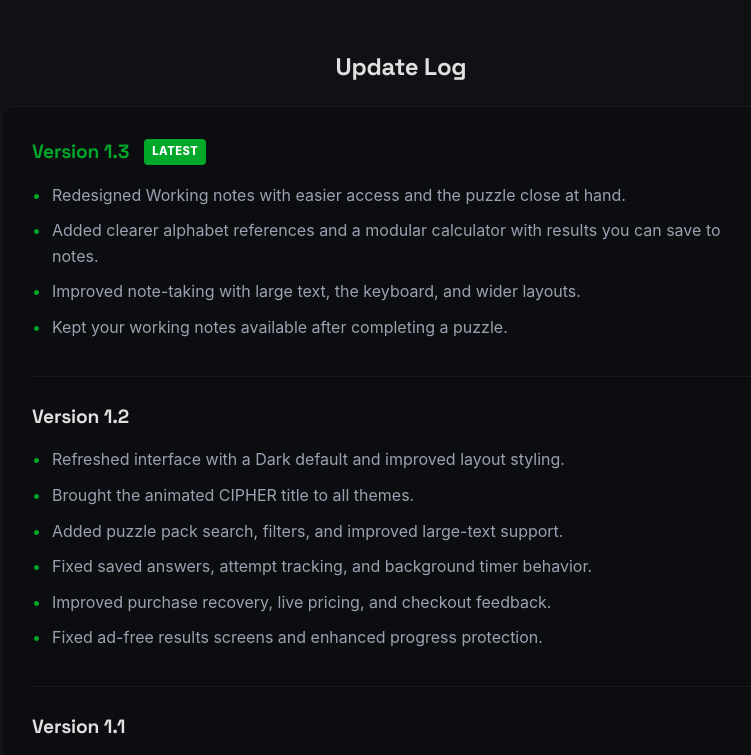
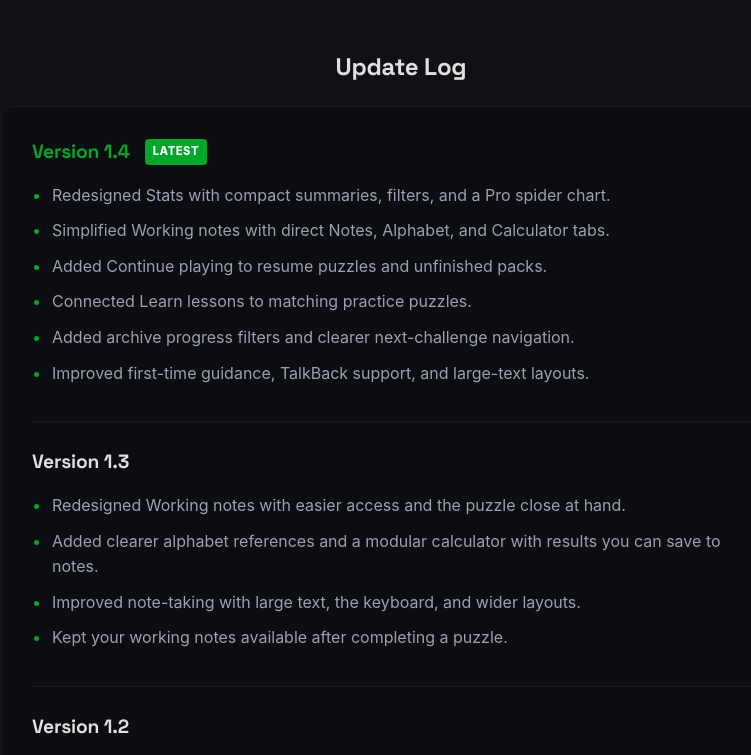
Before and after one commit to metergames/metergames, a plain HTML site: page cipher.html in a window 1280 px wide. Shown: the part 3960-4715 px from the top of the page, without its empty margins (239-990 px from the left). Drawn offline with Linux system fonts and the light colour scheme.

Commit message:
Update Cipher changelog: add v1.4 entry

```diff
--- a/cipher.html
+++ b/cipher.html
@@ -200,9 +200,21 @@
                 <div class="changelog-box">
                     <div class="version-entry">
                         <div class="version-header">
-                            <span class="version-title" style="color: var(--cipher-accent)">Version 1.3</span>
+                            <span class="version-title" style="color: var(--cipher-accent)">Version 1.4</span>
                             <span class="badge-latest" style="background: var(--cipher-accent)">Latest</span>
                         </div>
+                        <ul class="feature-list">
+                            <li>Redesigned Stats with compact summaries, filters, and a Pro spider chart.</li>
+                            <li>Simplified Working notes with direct Notes, Alphabet, and Calculator tabs.</li>
+                            <li>Added Continue playing to resume puzzles and unfinished packs.</li>
+                            <li>Connected Learn lessons to matching practice puzzles.</li>
+                            <li>Added archive progress filters and clearer next-challenge navigation.</li>
+                            <li>Improved first-time guidance, TalkBack support, and large-text layouts.</li>
+                        </ul>
+                    </div>
+
+                    <div class="version-entry">
+                        <div class="version-header"><span class="version-title">Version 1.3</span></div>
                         <ul class="feature-list">
                             <li>Redesigned Working notes with easier access and the puzzle close at hand.</li>
                             <li>Added clearer alphabet references and a modular calculator with results you can save to notes.</li>
```
